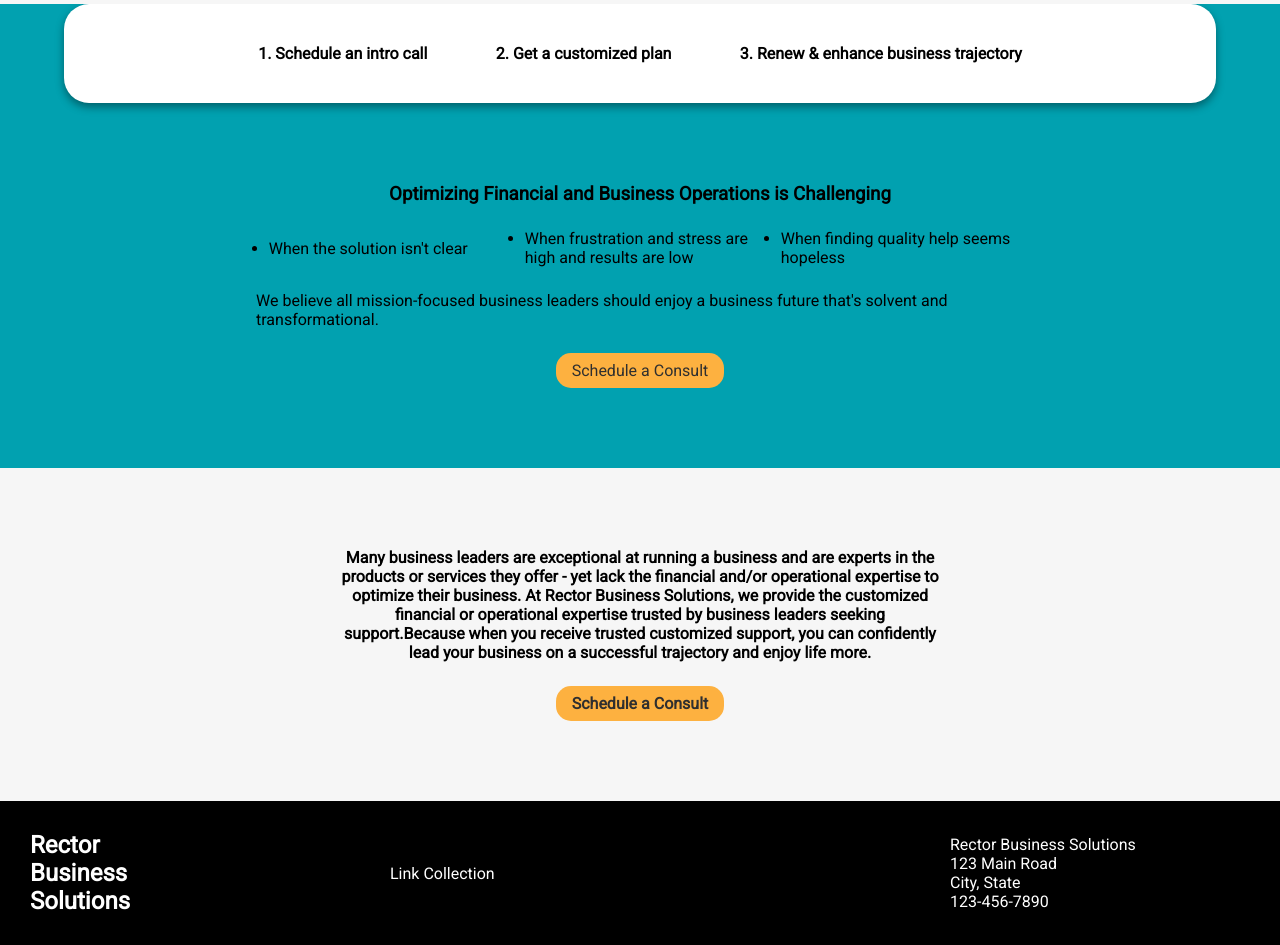
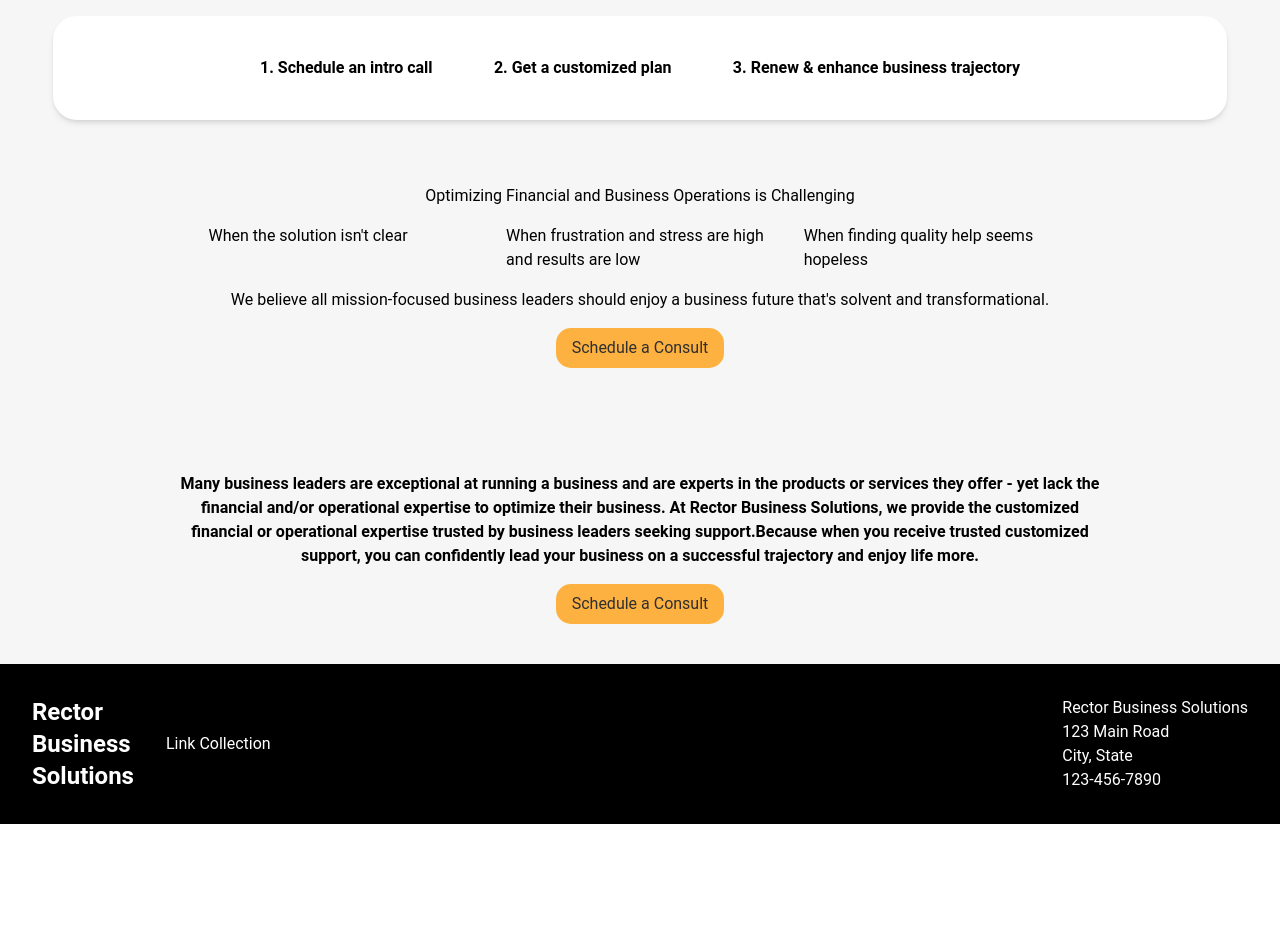
Before and after one commit to dmcmillin3/rbs, a plain HTML site: page index.html in a window 1280 px wide. Shown: the part 760-1705 px from the top of the page. After the commit the page ends 1584 px from the top, so only its background shows below. Drawn offline with Linux system fonts and the light colour scheme.

Commit message:
Migrate CSS to Tailwinds Framework
Began leveraging Tailwinds CSS framework for faster development better
responsive/dynamic design. Migrated most of the pre-existing CSS to
Tailwinds framework but some previous classes still need cleaned up.

```diff
--- a/index.html
+++ b/index.html
@@ -5,37 +5,37 @@
         <meta http-equiv="X-UA-Compatible" content="IE=edge">
         <meta name="viewport" content="width=device-width, initial-scale=1.0">
         <title>Rector Business Solutions</title>
-        <link rel="stylesheet" href="styles.css">
+        <link rel="stylesheet" href="app.css">
     </head>
     <body>
-        <nav class="hflex-container">
-            <div class="logo">Rector<br>Business<br>Solutions</div>
-            <ul class="links">
-                <li class="about"><a href="#">About</a></li>
-                <li class="medical"><a href="#">Medical</a></li>
-                <li class="financial"><a href="#">Financial</a></li>
-                <li class="consult"><a href="https://calendly.com/">Schedule a Consult</a></li>
+        <nav class="flex items-center">
+            <div class="text-2xl font-bold ml-8">Rector<br>Business<br>Solutions</div>
+            <ul class="flex ml-8 justify-end gap-4">
+                <li><a href="#">About</a></li>
+                <li><a href="#">Medical</a></li>
+                <li><a href="#">Financial</a></li>
+                <li><a href="https://calendly.com/">Schedule a Consult</a></li>
             </ul>
         </nav>
-        <header class="hflex-container">
+        <header class="flex">
             <img class="hero-image" alt="Business Meeting" src="/img/hero.jpg">
-            <div class="hero vflex-container">
+            <div class="flex flex-col justify-center items-center gap-4 text-center z-10">
                 <h1>Get customized financial and operational solutions</h1>
                 <h2>Schedule a consult so you can run a successful business and achieve your life goals.</h2>
                 <div class="consult-button">Schedule a Consult</div>
             </div>
         </header>
         <main>
-            <div class="hflex-container card-container">
-                <div class="card-plan-item hflex-container">
+            <div class="flex justify-center">
+                <div class="flex justify-around bg-white shadow-md duration-300 py-10 px-44 w-11/12 rounded-3xl font-bold">
                     <p>1. Schedule an intro call</p>
                     <p>2. Get a customized plan</p>
                     <p>3. Renew & enhance business trajectory</p>
                 </div>
             </div>
-            <div class="vflex-container default-spacing challenges">
+            <div class="flex flex-col items-center px-24 py-16 gap-4">
                 <h3>Optimizing Financial and Business Operations is Challenging</h3>
-                <ul class="hflex-container sp-around">
+                <ul class="flex justify-around">
                     <li>When the solution isn't clear</li>
                     <li>When frustration and stress are high and results are low</li>
                     <li>When finding quality help seems hopeless</li>
@@ -44,8 +44,8 @@
                     transformational.</p>
                 <div class="consult-button">Schedule a Consult</div>
             </div>
-            <div class="vflex-container default-spacing oneLiner">
-                <p>Many business leaders are exceptional at running a business and are experts in the products or
+            <div class="flex flex-col gap-4 items-center text-center py-10 px-44">
+                <p class="font-bold">Many business leaders are exceptional at running a business and are experts in the products or
                     services they offer - yet lack the financial and/or operational expertise to optimize their
                     business. At Rector Business Solutions, we provide the customized financial or operational expertise
                     trusted by business leaders seeking support.Because when you receive trusted customized support,
@@ -55,9 +55,9 @@
             </div>
         </main>
         <footer>
-            <div class="logo footer-one">Rector<br>Business<br>Solutions</div>
-            <p class="footer-two">Link Collection</p>
-            <p class="footer-three">Rector Business Solutions<br>
+            <div class="text-2xl font-bold ml-8 flex-initial">Rector<br>Business<br>Solutions</div>
+            <p class="m-8 flex-1">Link Collection</p>
+            <p class="m-8 flex-initial">Rector Business Solutions<br>
                 123 Main Road<br>
                 City, State<br>
                 123-456-7890
--- a/styles.css
+++ b/styles.css
@@ -1,3 +1,6 @@
+@tailwind base;
+@tailwind components;
+@tailwind utilities;
 @import url('https://fonts.googleapis.com/css2?family=Roboto&display=swap');
 
 *, *::before, *::after {
@@ -12,25 +15,6 @@
 
 html {
     box-sizing: border-box;
-}
-
-.hflex-container {
-    display: flex;
-    align-items: center;
-}
-
-.vflex-container {
-    display: flex;
-    flex-direction: column;
-    align-items: center;
-}
-
-.default-spacing {
-    padding: 10vh 20vw;
-}
-
-.sp-around {
-    justify-content: space-around;
 }
 
 main {
@@ -75,35 +59,9 @@
     align-items: center;
 }
 
-.challenges {
-    gap: 3vh;
-    background-color: #01A1B0;
-}
-
-.oneLiner {
-    font-weight: bold;
-    text-align: center;
-    gap: 3vh;
-}
-
-.oneLiner p {
-    width: 80%;
-}
-
 .card-container {
     justify-content: center;
     background-color: #01A1B0;
-}
-
-.card-plan-item {
-    justify-content: space-around;
-    background-color: #FFFFFF;
-    box-shadow: 0 4px 8px 0 rgba(0,0,0,0.4);
-    transition: 0.3s;
-    padding: 40px 160px;
-    width: 90%;
-    border-radius: 25px;
-    font-weight: bold;
 }
 
 .card-plan-item:hover {
@@ -131,23 +89,9 @@
 }
 
 .hero {
-    height: 10vh;
     text-align: center;
     gap: 3vh;
     position: relative;
-}
-
-.logo {
-    font-size: 24px;
-    font-weight: bold;
-    margin-left: 30px;
-}
-
-.links {
-    margin-right: 30px;
-    display: flex;
-    justify-content: flex-end;
-    gap: 1rem;
 }
 
 .links a {
--- /dev/null
+++ b/tailwindcss/package.json
@@ -0,0 +1,5 @@
+{
+  "devDependencies": {
+    "tailwindcss": "^3.2.4"
+  }
+}
--- /dev/null
+++ b/tailwindcss/tailwind.config.js
@@ -0,0 +1,8 @@
+/** @type {import('tailwindcss').Config} */
+module.exports = {
+  content: ["../*.html"],
+  theme: {
+    extend: {},
+  },
+  plugins: [],
+}
```
Also changed, not shown: app.css (added), 1 other file.
